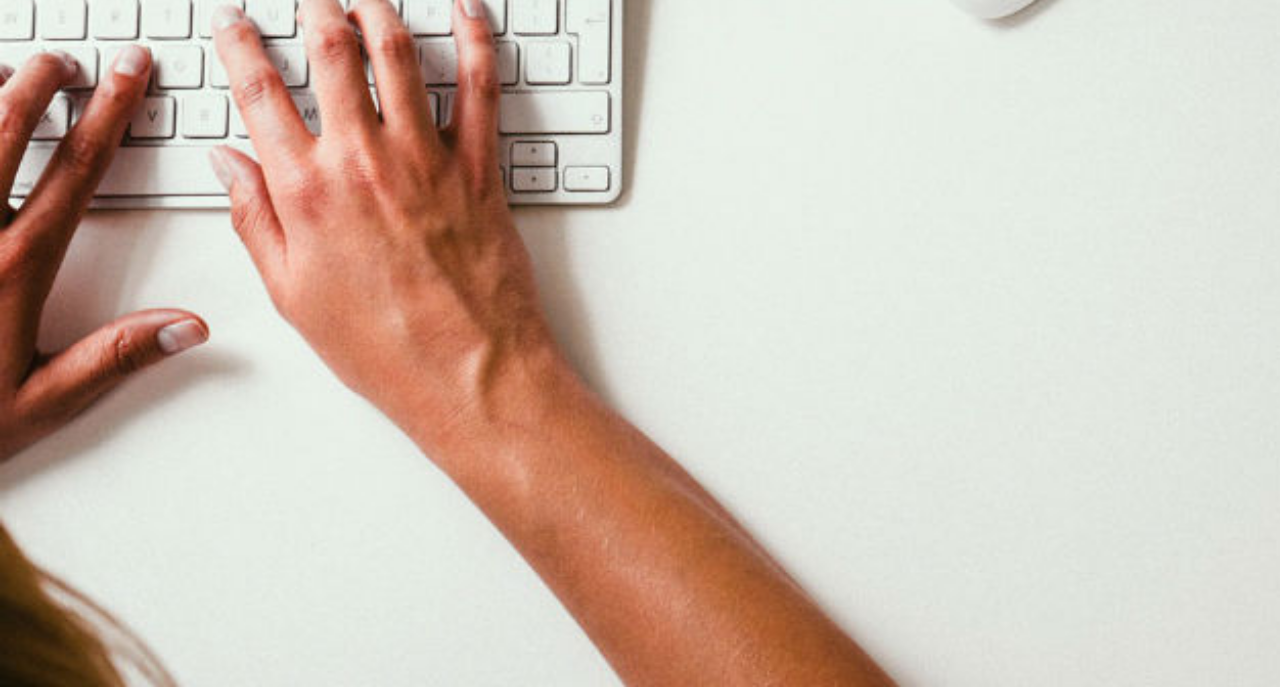
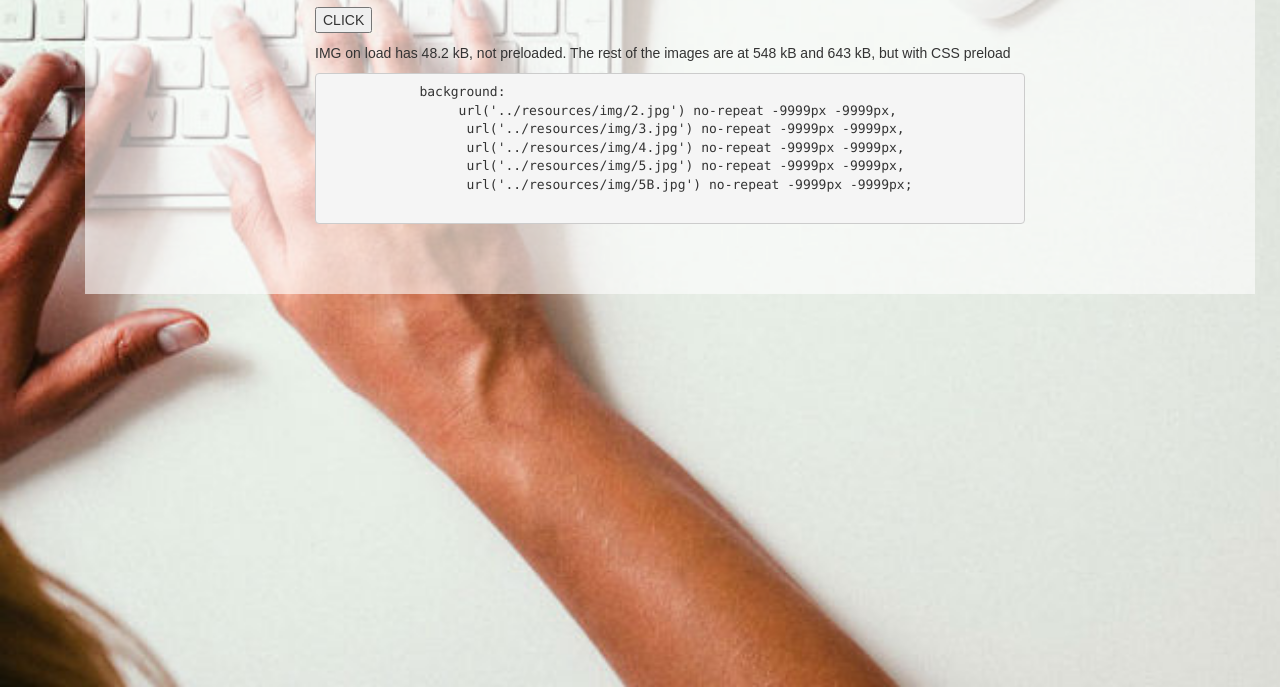
Before and after one commit to mthjn/mthjn.github.io, a plain HTML site: page image-preload/index.html in a window 1280 px wide. Shown: the part 213-900 px from the top of the page. Drawn offline with nearby package versions, Linux system fonts and the light colour scheme.

Commit message:
Update index.html

```diff
--- a/image-preload/index.html
+++ b/image-preload/index.html
@@ -5,12 +5,12 @@
         <meta name="viewport" content="width=device-width, initial-scale=1.0">
         <script src="https://ajax.googleapis.com/ajax/libs/jquery/1.11.2/jquery.min.js"></script>
 <script>
-console.log("omg");
-$( "#bgchange" ).click(function() {
-  var imbg = "../resources/img/2.jpg";
-  $( #content ).addClass("selected") );
-  console.log( "2" );
-});
+console.log( "aye ready!" );
+function toggle_bg(id) {
+  var e = document.getElementById(id);
+  if ( e.className == "bild1") e.className += " bild2";
+  else e.className = "bild1";
+}
 </script>
 <link rel="stylesheet" href="https://maxcdn.bootstrapcdn.com/bootstrap/3.3.4/css/bootstrap.min.css">
 <link rel="stylesheet" href="https://maxcdn.bootstrapcdn.com/bootstrap/3.3.4/css/bootstrap-theme.min.css">
@@ -30,11 +30,23 @@ h1,h2,h3,h4,h5,h6,p{font-family:sans-serif}
 
       <div class="container">
         <div class="row">
-          <div class="col-md-12" style="background:rgba(255,255,255,0.6);margin:30px;">
+          <div class="col-md-12" style="background:rgba(255,255,255,0.6);margin:30px;padding: 60px 230px;">
             <h1>Image Preload with CSS3</h1>
         <p>CSS3 Multiple Background Property (doesn't work with Internet Explorer)</p>
         <p>There is five more images that load invisibly (check console), use them to change the background onClick</p>
-	<button id="bgchange">CLICK</button>
+	<p><button id="bgchange" onclick="toggle_bg('content')">CLICK</button></p>
+
+        <p>IMG on load has 48.2 kB, not preloaded. The rest of the images are at 548 kB and 643 kB, but with CSS preload</p>
+        <p>
+          <pre>
+            background:
+                 url('../resources/img/2.jpg') no-repeat -9999px -9999px,
+                  url('../resources/img/3.jpg') no-repeat -9999px -9999px,
+                  url('../resources/img/4.jpg') no-repeat -9999px -9999px,
+                  url('../resources/img/5.jpg') no-repeat -9999px -9999px,
+                  url('../resources/img/5B.jpg') no-repeat -9999px -9999px;
+          </pre>
+        </p>
         </div>
         </div>
       </div>
@@ -52,7 +64,9 @@ h1,h2,h3,h4,h5,h6,p{font-family:sans-serif}
 		    url('../resources/img/5.jpg') no-repeat -9999px -9999px,
 		    url('../resources/img/5B.jpg') no-repeat -9999px -9999px;
 	}
-.selected {min-height:900px;background:url('../resources/img/2.jpg');background-size:cover;background-repeat:no-repeat}
+  #content{transition: all 1s ease-in-out}
+  .bild1 {min-height:900px!important;background:url('../resources/img/4.jpg')!important;background-size:cover!important;background-repeat:no-repeat!important}
+  .bild2 {min-height:900px!important;background:url('../resources/img/5B.jpg')!important;background-size:cover!important;background-repeat:no-repeat!important}
 </style>
 <!-- CD BS w jQ -->
     </body>
```
